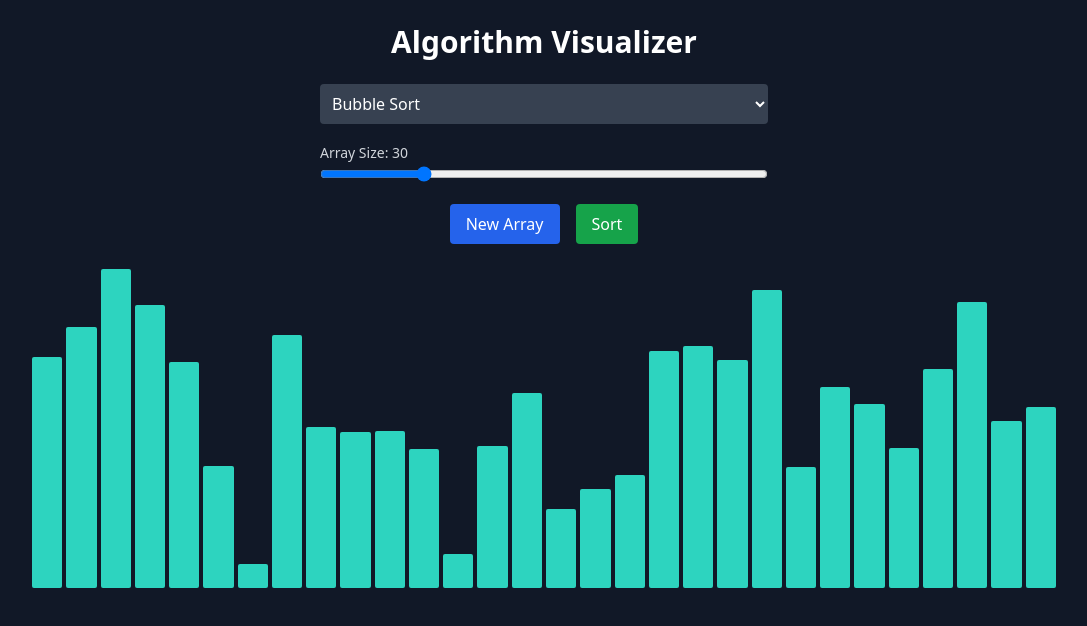
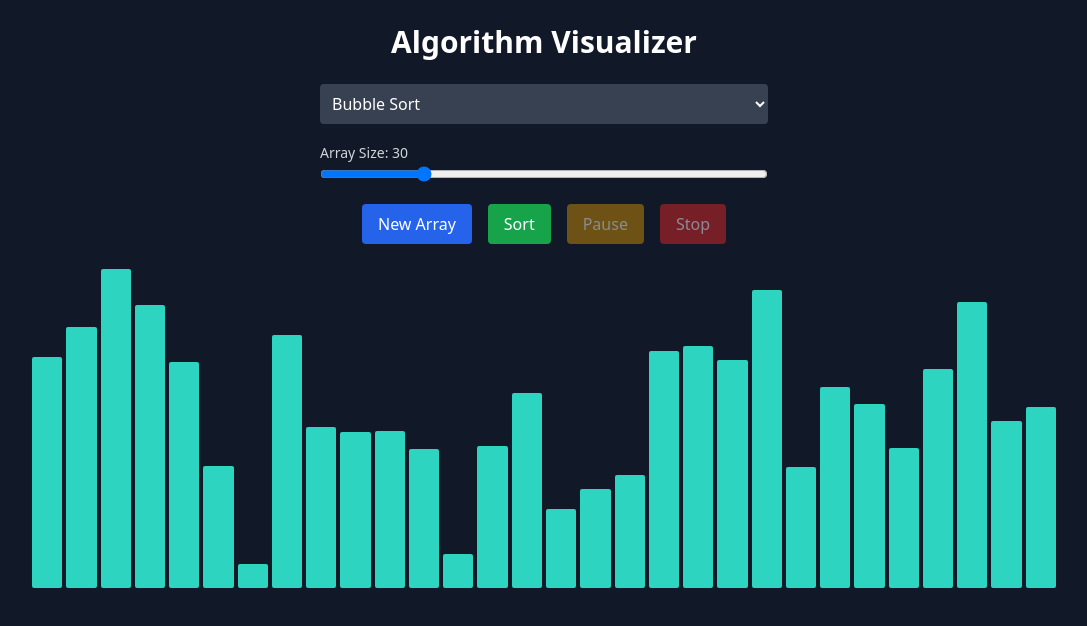
Before and after one commit to jahn03/Algorithm-Visualizer, a React (Vite) app: page / in a window 1280 px wide. Shown: the top 626 px of the page, without its empty margins (96-1183 px from the left). Built offline with nearby package versions, Linux system fonts and the light colour scheme.

Commit message:
added contol buttons (pause, resume, stop)

```diff
--- a/src/App.jsx
+++ b/src/App.jsx
@@ -14,6 +14,8 @@ function App() {
 
   const speed = 50;
   const isPausedRef = useRef(false);
+  const isCancelledRef = useRef(false);
+
 
   useEffect(() => {
     generateArray();
@@ -44,6 +46,9 @@ function App() {
 
   const handleSort = async () => {
     setIsSorting(true);
+    isCancelledRef.current = false;
+    isPausedRef.current = false;
+
     setSortedIndices([]);
     const steps = getSteps();
 
@@ -53,12 +58,14 @@ function App() {
       setActiveIndices,
       setSortedIndices,
       speed,
-      isPausedRef
+      isPausedRef,
+      isCancelledRef
     );
 
     setIsSorting(false);
     setActiveIndices([]);
   };
+
 
   return (
     <div className="min-h-screen bg-gray-900 text-white flex flex-col items-center p-6">
@@ -111,6 +118,27 @@ function App() {
           >
             Sort
           </button>
+
+          <button
+            onClick={() => (isPausedRef.current = !isPausedRef.current)}
+            disabled={!isSorting}
+            className="px-4 py-2 bg-yellow-600 rounded hover:bg-yellow-700 disabled:opacity-50"
+          >
+            {isPausedRef.current ? "Resume" : "Pause"}
+          </button>
+
+          <button
+            onClick={() => {
+              isCancelledRef.current = true;
+              setIsSorting(false);
+              setActiveIndices([]);
+            }}
+            disabled={!isSorting}
+            className="px-4 py-2 bg-red-600 rounded hover:bg-red-700 disabled:opacity-50"
+          >
+            Stop
+          </button>
+
         </div>
       </div>
 
--- a/src/utils/animationRunner.js
+++ b/src/utils/animationRunner.js
@@ -1,7 +1,11 @@
-async function wait(speed, isPausedRef) {
+async function wait(speed, isPausedRef, isCancelledRef) {
   while (isPausedRef.current) {
+    if (isCancelledRef.current) return;
     await new Promise((r) => setTimeout(r, 50));
   }
+
+  if (isCancelledRef.current) return;
+
   await new Promise((r) => setTimeout(r, speed));
 }
 
@@ -11,9 +15,12 @@ export async function runAnimations(
   setActiveIndices,
   setSortedIndices,
   speed,
-  isPausedRef
+  isPausedRef,
+  isCancelledRef
 ) {
   for (let step of steps) {
+    if (isCancelledRef.current) break;
+
     if (step.type === "compare") {
       setActiveIndices(step.indices);
     }
@@ -42,6 +49,6 @@ export async function runAnimations(
       setActiveIndices([]);
     }
 
-    await wait(speed, isPausedRef);
+    await wait(speed, isPausedRef, isCancelledRef);
   }
 }
```
